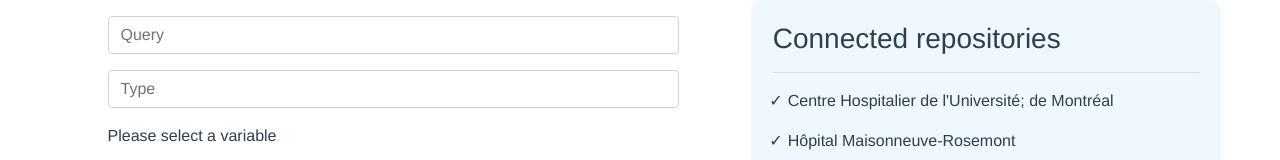
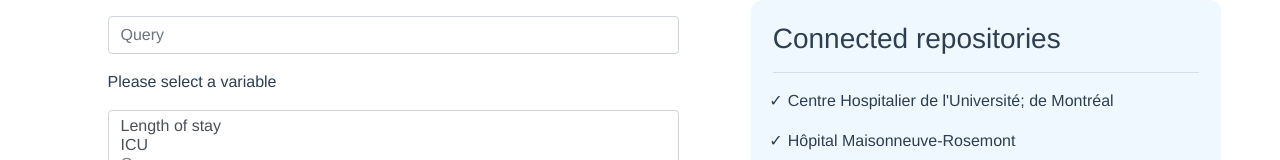
Before and after one commit to CODA-19/coda19-data-dashboard, a Vue app in the folder client/: page /#/selectData in a window 1280 px wide. Shown: the part 129-289 px from the top of the page. Built offline with nearby package versions, Linux system fonts and the light colour scheme; what vue-underscore would draw is missing.

Commit message:
Remove type input

```diff
--- a/client/src/views/SelectData.vue
+++ b/client/src/views/SelectData.vue
@@ -11,14 +11,6 @@
                   v-model="form.query"
 
                   placeholder="Query"
-              ></b-form-input>
-            </b-form-group>
-            <b-form-group id="input-group-selectData2">
-              <b-form-input
-                  id="input-selectData2"
-                  v-model="form.type"
-
-                  placeholder="Type"
               ></b-form-input>
             </b-form-group>
              <b-form-group id="input-group-selectData3">
@@ -103,7 +95,6 @@
       indeterminate: false,
       form: {
         query:null,
-        type:null,
         variables: [],
       },
       sites: []
@@ -123,7 +114,6 @@
       this.$http.post('http://localhost:3000/api/summary',{
         sites: this.sites,
         query: this.form.query,
-        type: this.form.type,
         variables: this.form.variables
       })
           .then(response => response.data)
```
